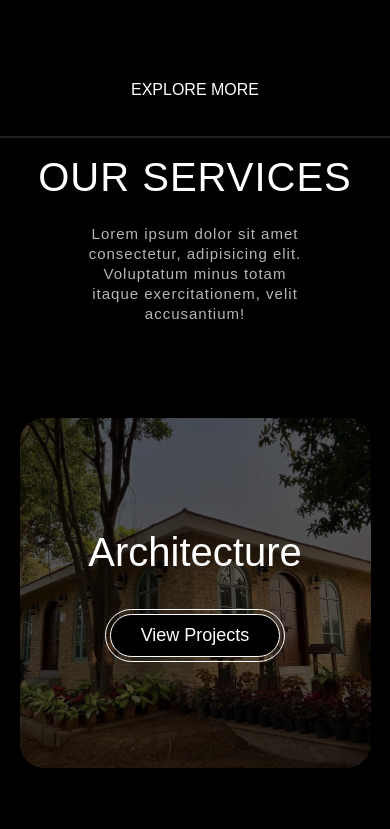
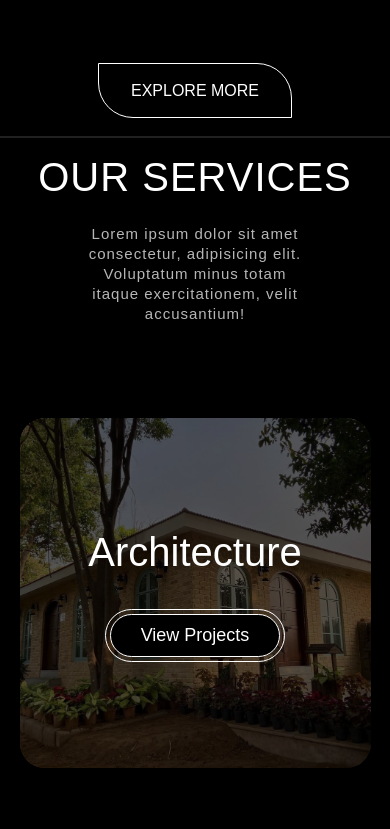
Before and after one commit to mulyasoni/sdc-team-page, a plain HTML site: page index.html in a window 390 px wide. Shown: the part 1888-2717 px from the top of the page. Drawn offline with nearby package versions, Linux system fonts and the light colour scheme.

Commit message:
Update responsive.css

```diff
--- a/responsive.css
+++ b/responsive.css
@@ -1238,6 +1238,9 @@
         flex-direction: column;
         gap: 30px;
     }
+    .right-third-con a button {
+     border: 1px solid white;
+    }
 
 
 
```
